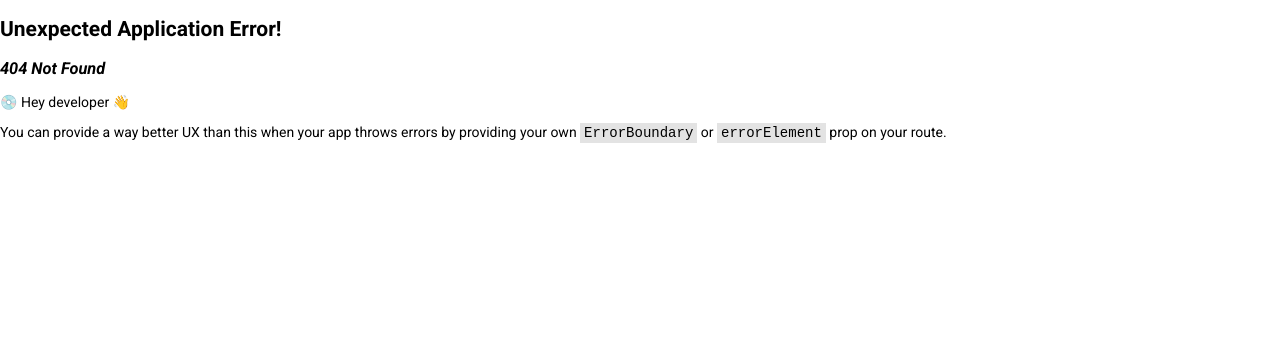
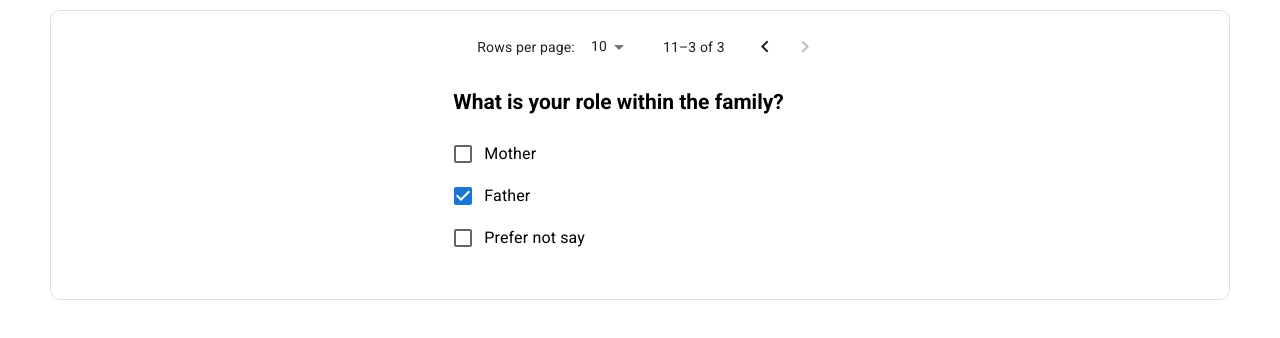
Before and after one commit to BUITHICAMVAN/SurveyMonkey-Apply-ReactJS-MUI-React-Router-React-Redux, a React (Vite) app: page /FillForm in a window 1280 px wide. Before the commit this address had no page. Shown: the top 338 px of the page. Built offline with nearby package versions, Linux system fonts and the light colour scheme.

Commit message:
add project

```diff
--- a/css/index.css
+++ b/css/index.css
@@ -147,3 +147,16 @@ hr {
 .button_change Button {
     margin-bottom: 10px;
 }
+
+.fill_main {
+    display: flex;
+    flex-direction: column;
+    justify-content: center;
+    align-items: center;
+    margin: 10px 50px;
+    padding: 10px 40px;
+    border: 1px solid rgb(226, 222, 222);
+    border-radius: 10px;
+    line-height: 25px;
+    padding-bottom: 40px;
+}
--- a/src/Consent.jsx
+++ b/src/Consent.jsx
@@ -1,6 +1,7 @@
 import React, {useEffect, useState} from 'react'
 import "../css/index.css";
 import Button from '@mui/material/Button';
+import { Link } from 'react-router-dom';
 
 export default function Consent() {
     // // cac bien la 1 trang thai
@@ -60,7 +61,7 @@ export default function Consent() {
             <br/>
             <div className='button_g-recaptcha'>
               <Button className="button button_captcha-outlined" variant="outlined">Cancel</Button>
-              <Button className = 'button button_captcha-contained' variant="contained">I have read and agree with the terms of use</Button>
+              <Button className = 'button button_captcha-contained' variant="contained"><Link to="/FillForm">I have read and agree with the terms of use</Link></Button>
             </div>
           </form>
         </div>
--- /dev/null
+++ b/src/FillForm.jsx
@@ -0,0 +1,45 @@
+import React, {useEffect, useState} from 'react'
+import { TablePagination, Checkbox, FormGroup, FormControlLabel } from '@mui/material';
+
+export default function FillForm() {
+    const [page, setPage] = useState(1);
+    const [rowsPerPage, setRowsPerPage] = useState(10);
+
+    const handleChangePage = (event) => {
+        setPage(event.target.value);
+    };
+
+    const handleChangeRowsPerPage = (event) => {
+        setRowsPerPage(event.target.value);
+    };
+
+  return (
+    <div className='container'>
+        <div className='fill_main'>
+            <div className='fill-first'>
+                <div className='fill_page-counted'>
+                    <TablePagination
+                component="div"
+                count={3}
+                page={page}
+                onPageChange={handleChangePage}
+                rowsPerPage={rowsPerPage}
+                onRowsPerPageChange={handleChangeRowsPerPage}
+                />
+                </div>
+                <div className='fill_title'><h2>What is your role within the family?</h2></div>
+                <div className='fill_checkbox'>
+                    <FormGroup>
+                        <FormControlLabel control={<Checkbox/>} label="Mother" />
+                        <FormControlLabel control={<Checkbox defaultChecked />} label="Father" />
+                        <FormControlLabel control={<Checkbox/>} label="Prefer not say" />
+                    </FormGroup>
+                </div>
+            </div>
+            <div className='fill-second'>
+            </div>
+            <div className='fill-third'></div>
+        </div>
+    </div>
+  );
+}
--- /dev/null
+++ b/src/InforFill.jsx
@@ -0,0 +1,43 @@
+import React, { useEffect } from 'react';
+import {TextField} from '@mui/material';
+// import { FontAwesomeIcon } from '@fortawesome/react-fontawesome'
+
+export default function InforFill() {
+     useEffect(() => {
+    const script = document.createElement('script');
+    script.src = 'https://www.google.com/recaptcha/api.js';
+    script.async = true;
+    script.defer = true;
+    document.body.appendChild(script);
+
+    return () => {
+      document.body.removeChild(script);
+    };
+  }, []);
+  return (
+    <div className='info_main'>
+        <div className='info_content'>
+            <div className='info_top'>
+                <h3>Thank you for take the time to complete our survey. Your help is very much appreciated.</h3>
+                <p>If you have any questions or concerns, please email the lead researchers.</p>
+                <li><span>Research Group </span>(research@gameloft.com)</li>
+                <hr/>
+            </div>
+            <div className='info_middle'>
+                <h3>Interested in a summary of a survey?</h3>
+                <p>Lorem ipsum dolor sit, amet consectetur adipisicing elit. Sapiente qui ea vel harum rem earum, veniam ducimus pariatur corrupti similique voluptate repellendus consectetur iure nihil quod laborum nesciunt ratione suscipit.</p>
+            </div>
+            <div className='info_bottom'>
+                <div className='info_bottom-input input_first'>
+                    <p>{/* <FontAwesomeIcon icon="fa-solid fa-user" /> */}Your Name</p>
+                    <TextField
+                    helperText="Please enter your name"
+                    id="demo-helper-text-misaligned"
+                    label="Name"
+                    />
+                </div>
+            </div>
+        </div>
+    </div>
+  )
+}
```
Also changed, not shown: src/App.jsx (+11 -0 lines), src/Header.jsx (+10 -10 lines).
